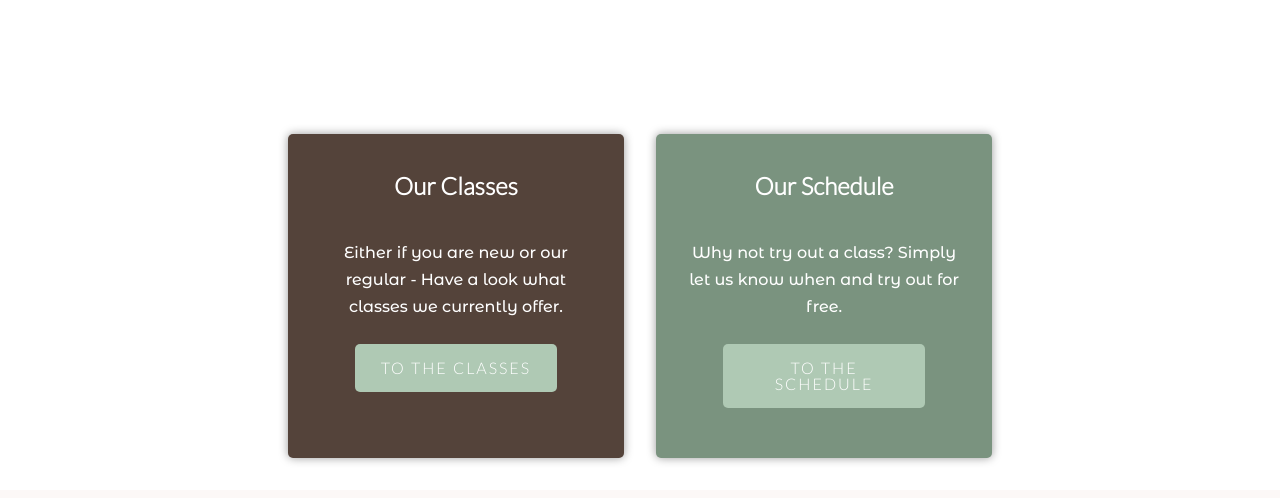
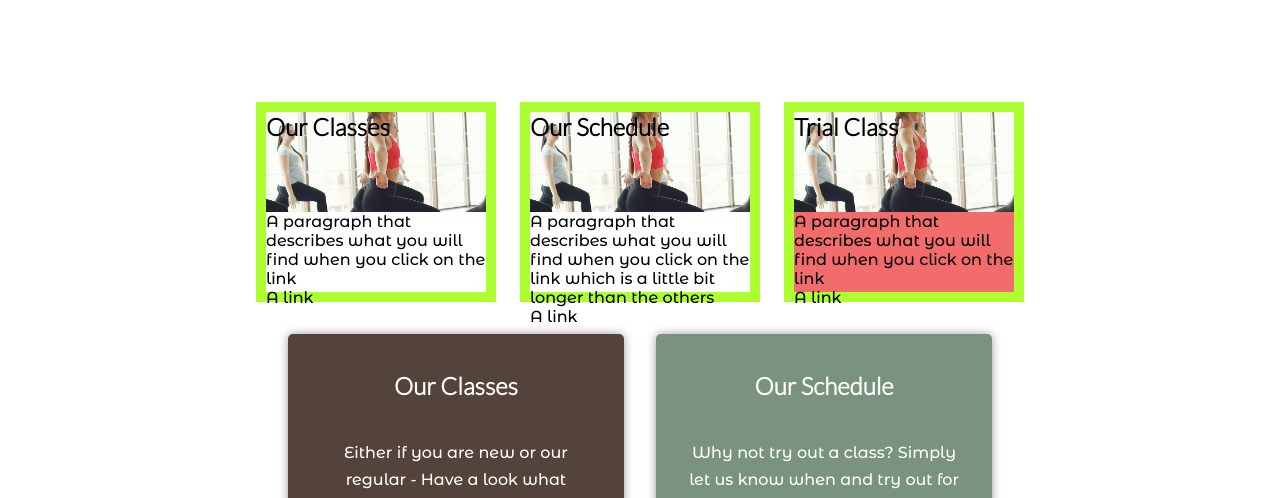
Before and after one commit to nils-n/p1-mysore-yoga-studio, a plain HTML site: page index.html in a window 1280 px wide. Shown: the part 898-1396 px from the top of the page. Drawn offline with Linux system fonts and the light colour scheme.

Commit message:
add a new flexbox to the options section of the main page

```diff
--- a/assets/css/style.css
+++ b/assets/css/style.css
@@ -205,6 +205,50 @@ p {
     color: white;
 }
 
+
+/* section with grid of links and images that link to the other pages  */
+.sections-flexbox {
+    display:flex;
+    gap: 1.5rem;
+    margin: 0;
+    padding: 0 20px;
+    flex-direction: column;
+    flex-wrap: wrap;
+}
+
+/* for larger screens, switch to a row layout */
+@media ( min-width: 600px){
+    .sections-flexbox {
+        flex-direction: row;
+    }
+}
+
+/* for very large screens, add some white space (padding) on the sides */
+@media ( min-width: 1200px){
+    .sections-flexbox {
+        padding: 0 20%;
+    }
+}
+
+.sections-flexbox-item {
+    flex: 1;
+    border: 10px solid greenyellow;
+    align-items: flex-start;
+    height: 200px;
+
+}
+
+.sections-flexbox-item:nth-child(3) {
+    background-color: #f16c6b;
+}
+
+/* image that helps the user find the page or information that he was looking for */
+.sections-img {
+    background: url("../images/hero-image-mobile.jpg") no-repeat center center;
+    background-size: cover ;
+    width: 100%;
+    height: 50px;
+}
 
 /* rearrange the ethos and schedule section */
 .grid-container {
--- a/index.html
+++ b/index.html
@@ -65,6 +65,58 @@
             </div>
         </div>
     </section>
+
+    <!-- Grid with three items to guid the visitor to one of the pages that he may be interested in -->
+
+    <div class="sections-flexbox">
+
+          <!-- first option where to go next -->
+        <div class="sections-flexbox-item">
+            <div style="background-color: blueviolet; height: 100px;" class="sections-img" >
+                <h2>Our Classes</h2>
+            </div>
+            <p>A paragraph that describes what you will find when you click on the link</p>
+            <p>A link</p>
+        </div>
+
+          <!-- second option where to go next -->
+          <div class="sections-flexbox-item">
+            <div style="background-color: blueviolet; height: 100px;" class="sections-img">
+                <h2>Our Schedule</h2>
+            </div>
+            <p>A paragraph that describes what you will find when you click on the link which is a little bit longer than the others </p>
+            <p>A link</p>
+        </div>
+
+          <!-- thrid option where to go next -->
+          <div class="sections-flexbox-item">
+            <div style="background-color: blueviolet; height: 100px;" class="sections-img">
+                <h2>Trial Class</h2>
+            </div>
+            <p>A paragraph that describes what you will find when you click on the link</p>
+            <p>A link</p>
+        </div>
+
+
+
+        <!-- <div class="sections-flexbox-item">
+
+                <div class="sections-inner-flex-box">
+
+                    <div class="sections-img"></div>
+                    <div> Description of the image</div>
+
+                </div>
+
+            </div> -->
+
+        <!-- second item of three on a large screen-->
+
+        <!-- third item of three on a large screen-->
+
+    </div>
+
+
 
     <!-- Container boxes with two Items : A link to the available classes  and another link to a trial class. -->
     <section>
```
